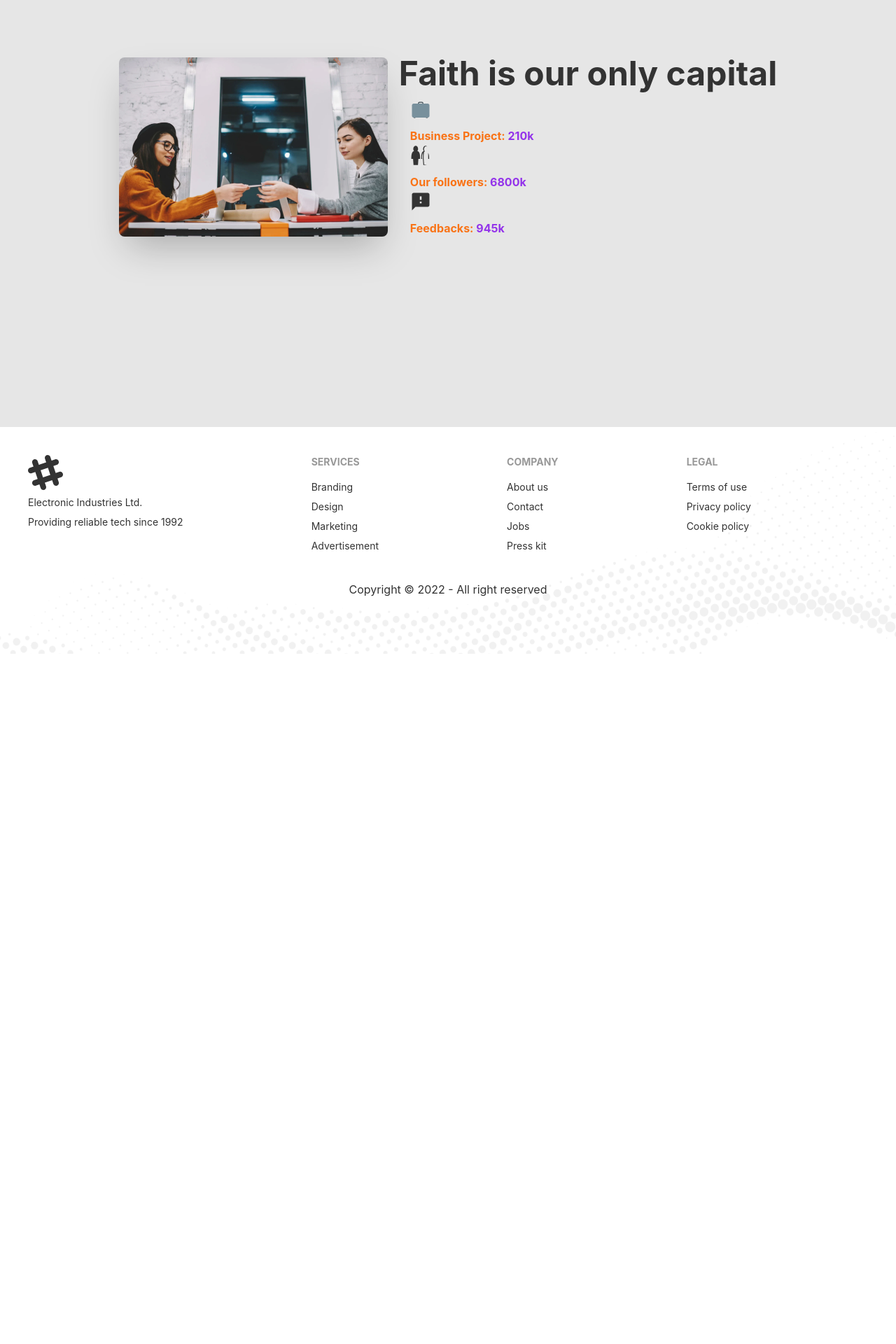
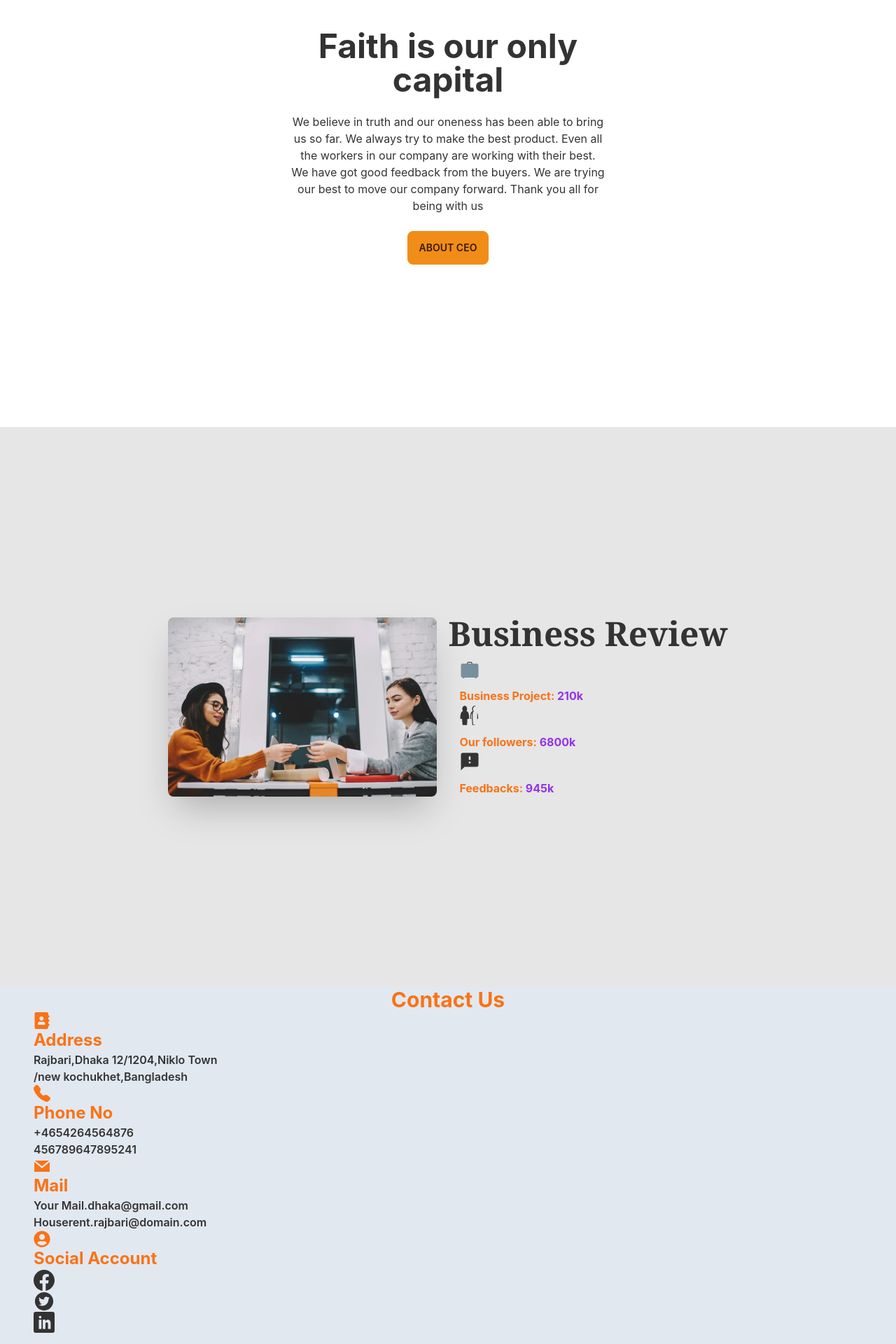
Before and after one commit to sabbir-hossen66/manufacturer-client-side, a React (Create React App) app: page / in a window 1280 px wide. Shown: the part 1120-3040 px from the top of the page at 70% size. Before the commit the page ends 2054 px from the top, so only its background shows below. Built offline with nearby package versions, Linux system fonts and the light colour scheme.

Commit message:
contact page done

```diff
--- a/src/Pages/Home/Business.js
+++ b/src/Pages/Home/Business.js
@@ -7,10 +7,11 @@ import { MdFeedback } from "react-icons/md";
 const Business = () => {
     return (
         <div class="hero min-h-screen bg-base-200">
+
             <div class="hero-content flex-col lg:flex-row">
                 <img src={business} class="max-w-sm rounded-lg shadow-2xl" />
                 <div>
-                    <h1 class="text-5xl font-bold mb-3">Faith is our only capital</h1>
+                    <h1 class="text-5xl font-bold mb-3 font-serif">Business Review</h1>
                     <ul className='ml-4'>
                         <li> <p className='text-orange-500 font-bold'><span className='text-3xl'><FcBusiness></FcBusiness></span> Business Project: <span className='text-purple-600'>210k</span></p></li>
                         <li>
@@ -28,6 +29,7 @@ const Business = () => {
                 </div>
             </div>
         </div>
+
     );
 };
 
--- /dev/null
+++ b/src/Pages/Home/BusinessSummary/BusinessSummary.js
@@ -0,0 +1,18 @@
+import React from 'react';
+import { Link } from 'react-router-dom';
+
+const BusinessSummary = () => {
+    return (
+        <div class="hero min-h-screen bg-primary-200">
+            <div class="hero-content text-center">
+                <div class="max-w-md">
+                    <h1 class="text-5xl font-bold">Faith is our only capital</h1>
+                    <p class="py-6">We believe in truth and our oneness has been able to bring us so far. We always try to make the best product. Even all the workers in our company are working with their best. We have got good feedback from the buyers. We are trying our best to move our company forward. Thank you all for being with us</p>
+                    <Link to='/my'> <button class="btn btn-primary">About Ceo</button></Link>
+                </div>
+            </div>
+        </div>
+    );
+};
+
+export default BusinessSummary;
--- /dev/null
+++ b/src/Pages/Home/Contact.css
@@ -0,0 +1,9 @@
+.about-header {
+    color: chocolate;
+    font-family: cursive;
+    font-weight: 600;
+    text-align: center;
+    margin-top: 2rem;
+    margin-bottom: 2rem;
+
+}
--- /dev/null
+++ b/src/Pages/Home/Contact.js
@@ -0,0 +1,44 @@
+import React from 'react';
+import './Contact.css'
+
+import { FaAddressBook } from 'react-icons/fa';
+import { GrMail } from 'react-icons/gr'
+import { FaUserCircle } from 'react-icons/fa';
+import { BsFacebook } from 'react-icons/bs';
+import { AiFillTwitterCircle } from 'react-icons/ai';
+import { ImLinkedin } from 'react-icons/im';
+import { BsTelephoneFill } from 'react-icons/bs';
+
+
+const Contact = () => {
+    return (
+        <div className='pb-10 bg-slate-200'>
+            <h1 className='text-3xl text-orange-500 font-cursive mx-auto text-center font-bold'>Contact Us</h1>
+
+            <div className='ml-12'>
+                <h2 className='text-2xl font-bold text-orange-500'><FaAddressBook></FaAddressBook> Address</h2>
+                <ul>
+                    <li className='font-semibold '>Rajbari,Dhaka 12/1204,Niklo Town <br />
+                        /new kochukhet,Bangladesh
+                    </li>
+                    <h2 className='text-2xl font-bold text-orange-500'><BsTelephoneFill></BsTelephoneFill> Phone No</h2>
+                    <li className=' font-semibold'>
+                        +4654264564876 <br />
+                        456789647895241
+                    </li>
+                    <h2 className='text-2xl font-bold text-orange-500'><GrMail></GrMail> Mail</h2>
+                    <li className=' font-semibold'>
+                        Your Mail.dhaka@gmail.com <br />
+                        Houserent.rajbari@domain.com
+                    </li>
+                    <h2 className='text-2xl font-bold text-orange-500'><FaUserCircle></FaUserCircle> Social Account</h2>
+                    <li className='text-3xl'>
+                        <BsFacebook></BsFacebook> <AiFillTwitterCircle></AiFillTwitterCircle> <ImLinkedin></ImLinkedin>
+                    </li>
+                </ul>
+            </div>
+        </div>
+    );
+};
+
+export default Contact;
--- a/src/Pages/Home/Home.js
+++ b/src/Pages/Home/Home.js
@@ -1,6 +1,8 @@
 import React from 'react';
 import Banner from './Banner/Banner';
 import Business from './Business';
+import BusinessSummary from './BusinessSummary/BusinessSummary';
+import Contact from './Contact';
 
 
 
@@ -8,7 +10,9 @@ const Home = () => {
     return (
         <div>
             <Banner></Banner>
+            <BusinessSummary></BusinessSummary>
             <Business></Business>
+            <Contact></Contact>
 
         </div>
     );
```
